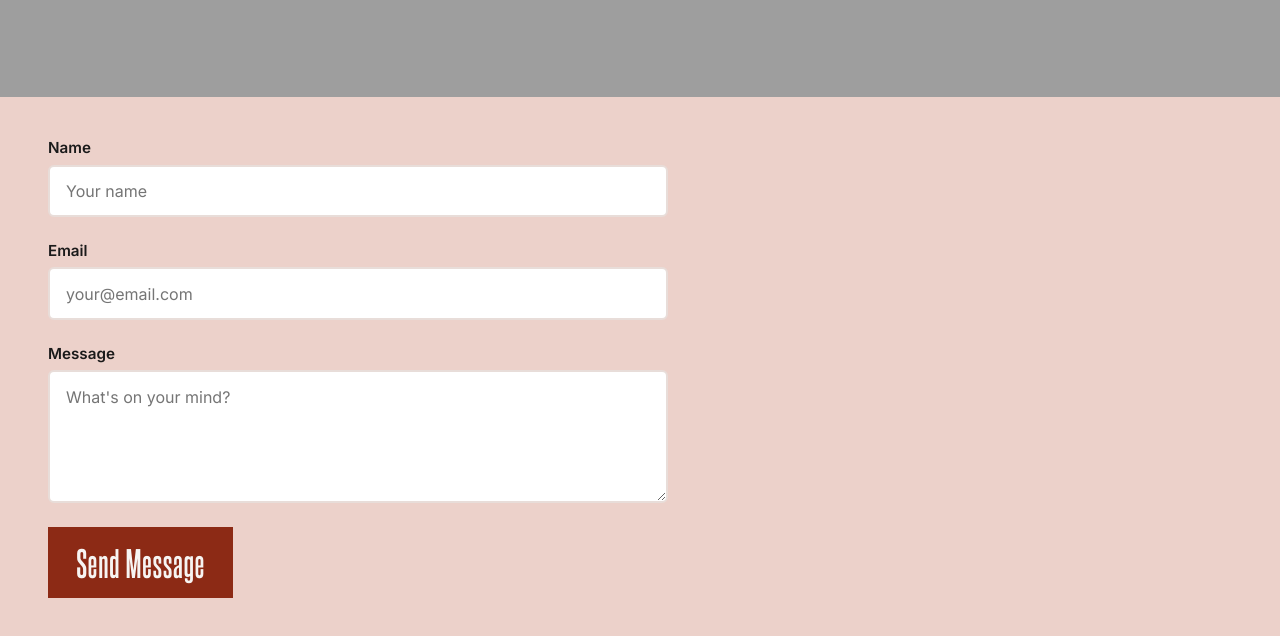
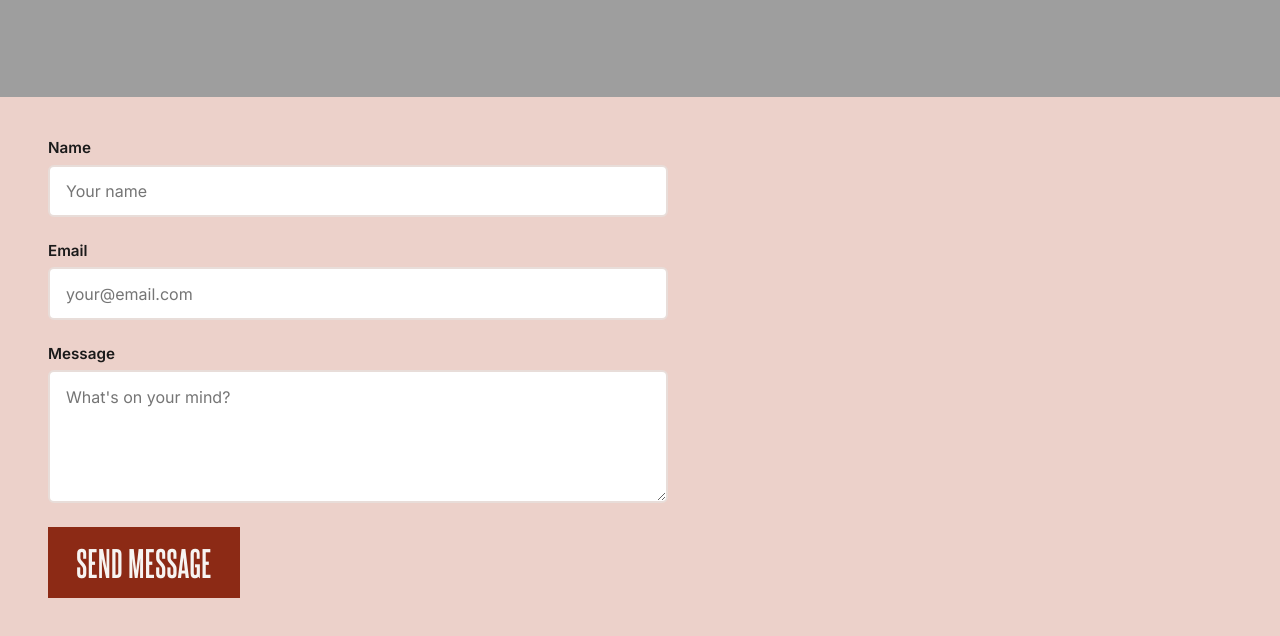
Before and after one commit to YairNaftali/zaks-portfolio, a website built with Vite: page index.html in a window 1280 px wide. Shown: the part 2707-3343 px from the top of the page. Built offline with nearby package versions, Linux system fonts and the light colour scheme.

Commit message:
style: SEND MESSAGE button all caps

```diff
--- a/index.html
+++ b/index.html
@@ -136,7 +136,7 @@
           <label for="message">Message</label>
           <textarea id="message" name="message" rows="5" placeholder="What's on your mind?" required></textarea>
         </div>
-        <button type="submit" class="submit-btn">Send Message</button>
+        <button type="submit" class="submit-btn">SEND MESSAGE</button>
       </form>
     </section>
 
```
